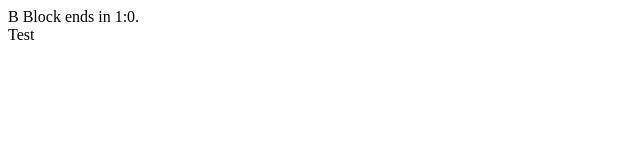
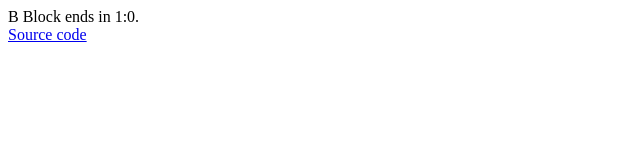
Before and after one commit to jackheuberger/bhsschedule.app, a plain HTML site: page index.html in a window 1280 px wide. Shown: the full height of the page, 0-640 px from the left. Drawn offline with Linux system fonts and the light colour scheme.

Commit message:
Added source link

```diff
--- a/index.html
+++ b/index.html
@@ -7,7 +7,7 @@
   </head>
   <body>
     <div id="time">Time</div>
-    Test
     <script src="BHScalc.js"></script>
+    <a href="http://github.io/jackheuberger/bhstime">Source code</a>
   </body>
 </html>
```
